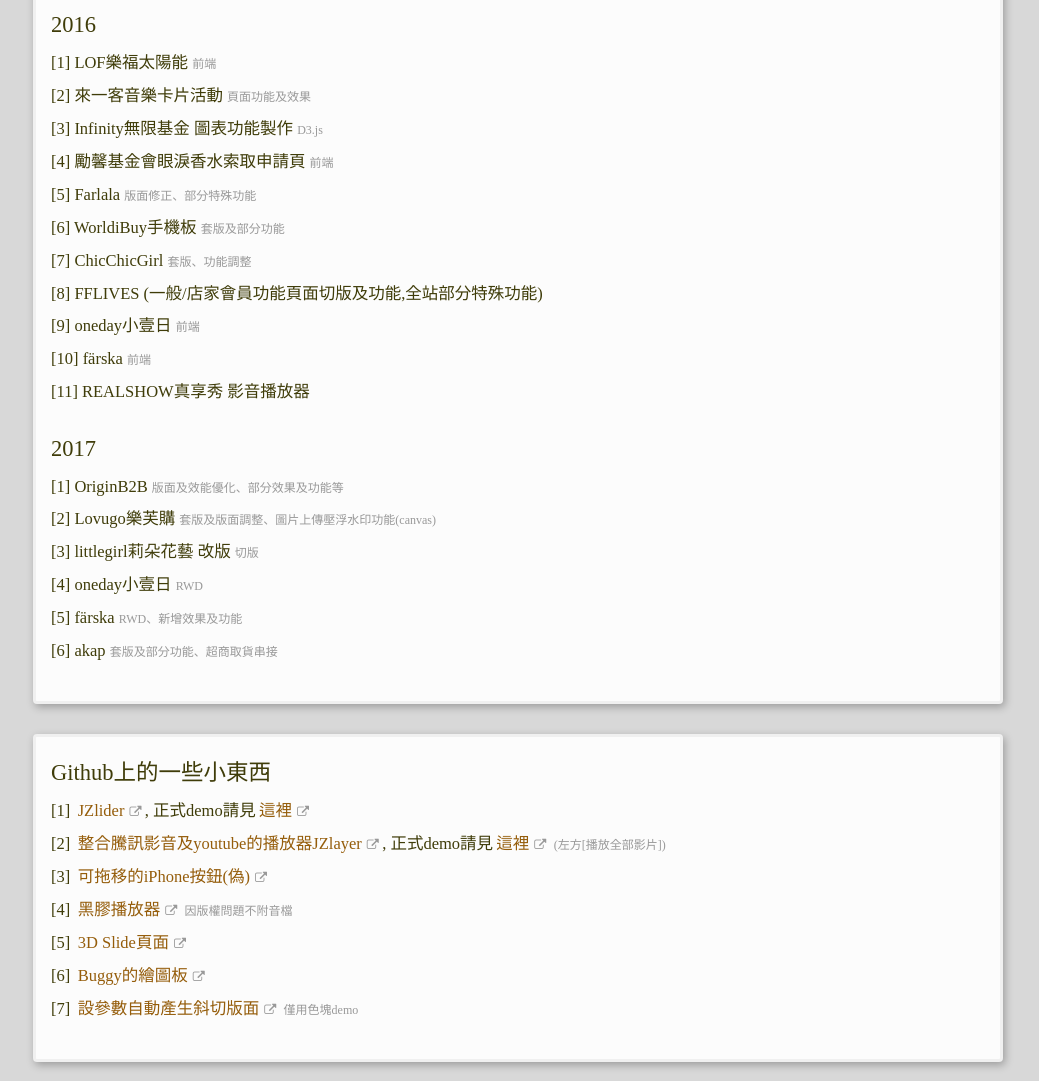
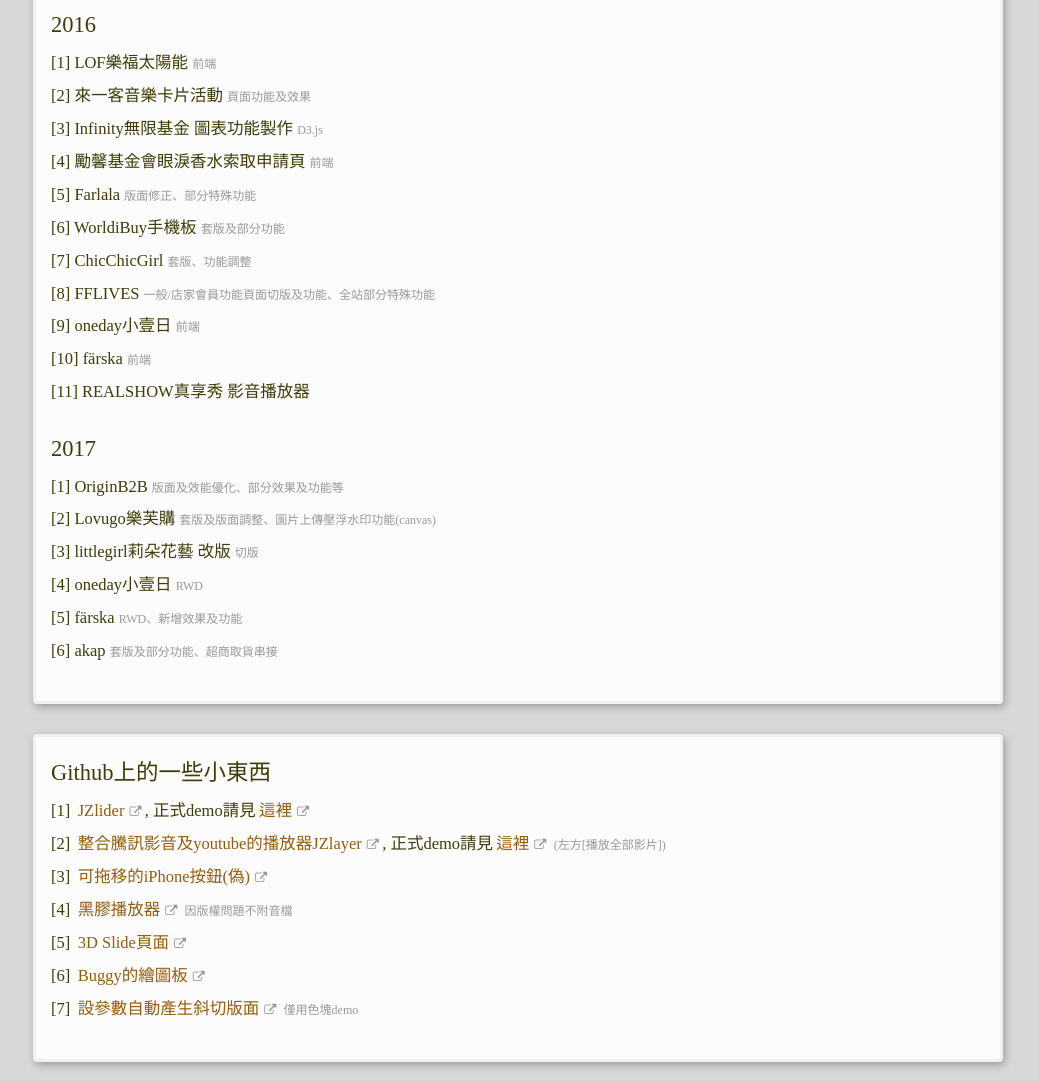
Before and after one commit to jinntser/portfolio, a plain HTML site: page index.html in a window 1280 px wide. Shown: the part 1227-2308 px from the top of the page, without its empty margins (122-1161 px from the left). Drawn offline with Linux system fonts and the light colour scheme.

Commit message:
minor fix

```diff
--- a/index.html
+++ b/index.html
@@ -108,7 +108,7 @@
                         ChicChicGirl <span class="notice">套版、功能調整</span>
                     </li>
                     <li>
-                        FFLIVES (一般/店家會員功能頁面切版及功能,全站部分特殊功能)
+                        FFLIVES <span class="notice">一般/店家會員功能頁面切版及功能、全站部分特殊功能</span>
                     </li>
                     <li>
                         oneday小壹日 <span class="notice">前端</span>
```
